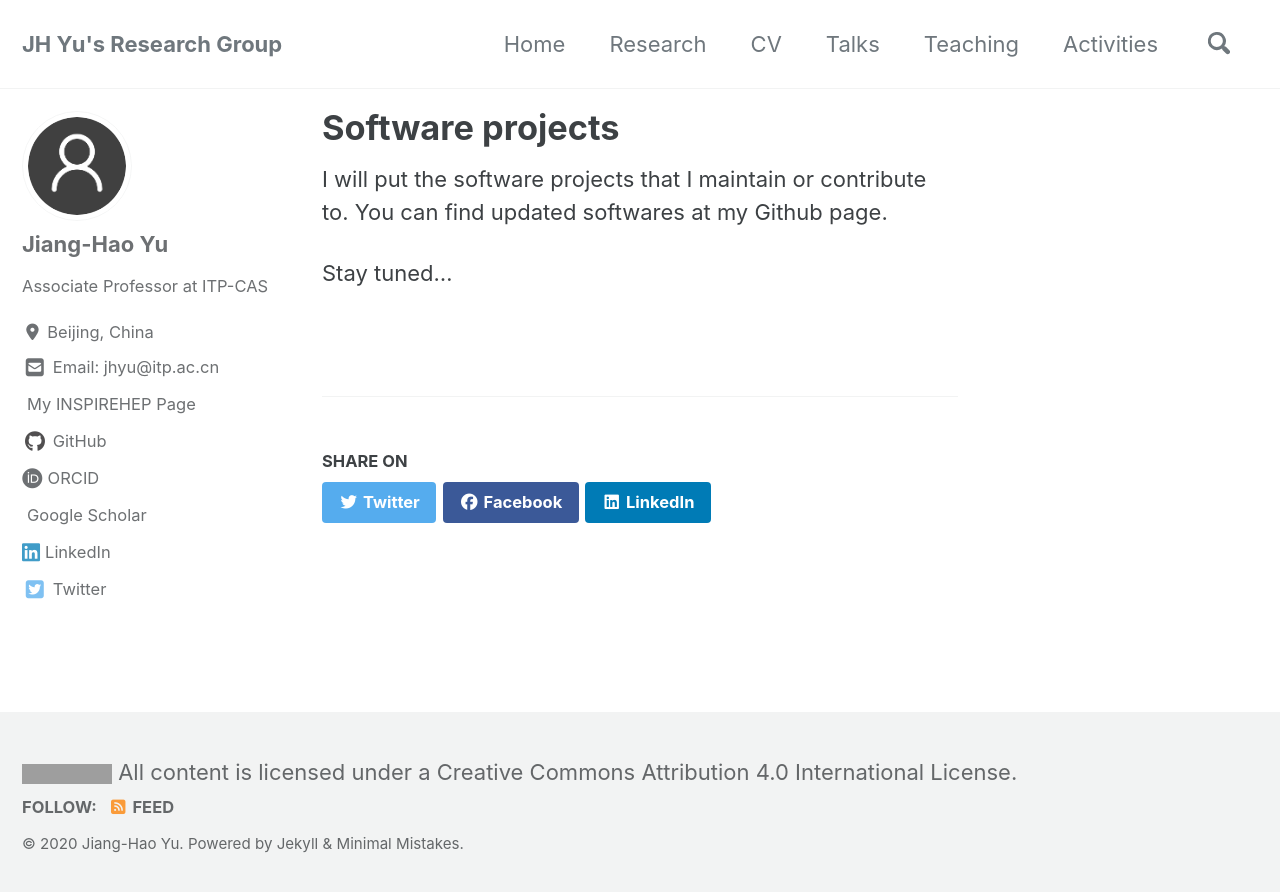
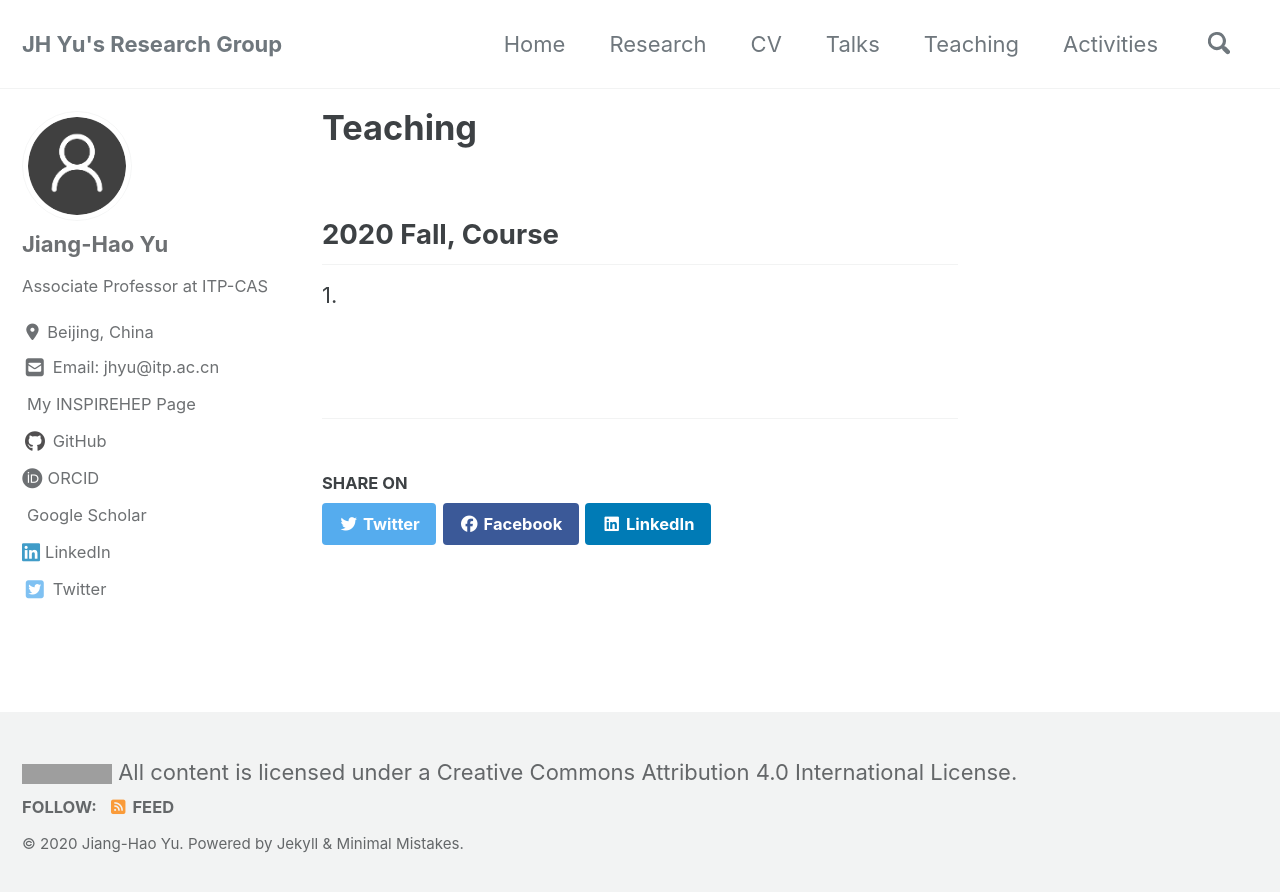
Before and after one commit to jhyu-itp/jhyu-itp.github.io, a Jekyll site: the page built from _pages/software.md, in a window 1280 px wide. Shown: the top 892 px of the page. Built offline with Jekyll 4.4.1, drawn with Linux system fonts in a browser that asks for light colours; cached includes are drawn as plain includes; nearby versions of some CDN libraries; a style sheet for code colours, icons or effects is not loaded; grey boxes are pictures that could not be loaded.

Commit message:
Update software.md

```diff
--- a/_pages/software.md
+++ b/_pages/software.md
@@ -1,11 +1,10 @@
 ---
-title: "Software projects"
+title: "Teaching"
 excerpt: List of software projects"
 permalink: /software/
 layout: software
 ---
 
+## 2020 Fall, Course
 
-I will put the software projects that I maintain or contribute to. You can find updated softwares at my Github page.
-
-Stay tuned...
+1.
```
